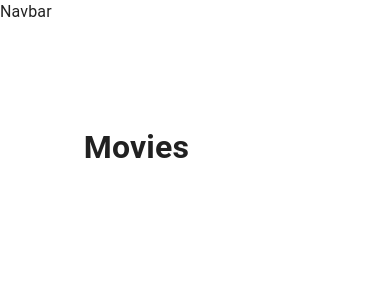
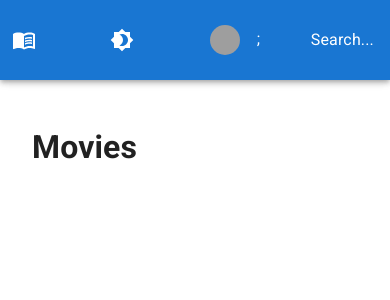
Before and after one commit to Yuvadi29/FilmPire-AI-Powered-Movie-App, a React (Create React App) app: page / in a window 390 px wide. Shown: the top 300 px of the page. Built offline with nearby package versions, Linux system fonts and the light colour scheme; grey boxes are pictures that could not be loaded.

Commit message:
Navbar Component Completed

```diff
--- a/public/index.html
+++ b/public/index.html
@@ -9,6 +9,7 @@
   <meta name="description" content="Web site created using create-react-app" />
   <link rel="apple-touch-icon" href="%PUBLIC_URL%/logo192.png" />
   <link rel="manifest" href="%PUBLIC_URL%/manifest.json" />
+  <link rel="stylesheet" href="https://fonts.googleapis.com/css?family=Roboto:300,400,500,700&display=swap" />
   <title>FilmPire</title>
 </head>
 
--- a/src/components/Navbar/Navbar.jsx
+++ b/src/components/Navbar/Navbar.jsx
@@ -1,9 +1,58 @@
 import React from 'react';
+import { AppBar, Avatar, Button, Drawer, IconButton, Menu, Toolbar, useMediaQuery } from '@mui/material';
+import { AccountCircle, Brightness4, Brightness7, MenuBook, MenuBookOutlined } from '@mui/icons-material';
+import { Link } from 'react-router-dom';
+import useStyles from './styles';
+import { useTheme } from '@mui/material';
 
 const Navbar = () => {
-  return (
-    <div>Navbar</div>
-  )
+
+    const classes = useStyles();
+    const theme = useTheme();
+    const isMobile = useMediaQuery('(max-width: 600px)');
+    const isAuthenticated = true;
+
+    return (
+        <>
+            <AppBar position="fixed">
+                <Toolbar className={classes.toolbar}>
+                    {isMobile && (
+                        <IconButton
+                            color="inherit"
+                            edge="start"
+                            style={{ outline: "none" }}
+                            onClick={() => { }}
+                            className={classes.menuButton}
+                        >
+                            <MenuBook />
+                        </IconButton>
+                    )}
+                    <IconButton color='inherit' sx={{ ml: 1 }} onClick={() => { }}>
+                        {theme.palette.mode === 'dark' ? <Brightness7 /> : <Brightness4 />}
+                    </IconButton>
+                    {!isMobile && 'Search...'}
+
+                    <div>
+                        {!isAuthenticated ? (
+                            <Button color='inherit' onClick={() => { }}>
+                                Login &nbsp; <AccountCircle />
+                            </Button>
+                        ) : (
+                            <Button color='inherit' component={Link} to={`/profile/:id`} className={classes.linkButton} onClick={() => { }}>
+                                {!isMobile && <>My Movies &nbsp; </>}
+                                <Avatar
+                                    style={{ width: 30, height: 30 }}
+                                    alt='Profile'
+                                    src="https://img.freepik.com/premium-vector/man-avatar-profile-picture-vector-illustration_268834-538.jpg"
+                                />
+                            </Button>
+                        )};
+                    </div>
+                    {isMobile && 'Search...'}
+                </Toolbar>
+            </AppBar>
+        </>
+    )
 }
 
 export default Navbar;
--- /dev/null
+++ b/src/components/Navbar/styles.js
@@ -0,0 +1,21 @@
+import { makeStyles } from "@mui/styles";
+
+export default makeStyles((theme) => ({
+    toolbar: {
+        height: '80px',
+        display: 'flex',
+        justifyContent: 'space-between',
+        marginLeft: '240px',
+        [theme.breakpoints.down('sm')]: {
+            marginLeft: '0',
+            flexWrap: 'wrap',
+        },
+    },
+    menuButton: {
+        marginRight: theme.spacing(2),
+        [theme.breakpoints.up('sm')]: {
+            display: 'none',
+        },
+    },
+
+}));
--- a/src/index.js
+++ b/src/index.js
@@ -2,9 +2,14 @@
 import ReactDOM from 'react-dom';
 import App from './components/App';
 import { BrowserRouter } from 'react-router-dom';
+import { ThemeProvider, createTheme } from '@mui/material';
+
+const theme = createTheme();
 
 ReactDOM.render(
-    <BrowserRouter>
-        <App />
-    </BrowserRouter>,
-document.getElementById('root'));
+    <ThemeProvider theme={theme}>
+        <BrowserRouter>
+            <App />
+        </BrowserRouter>
+    </ThemeProvider>,
+    document.getElementById('root'));
```
